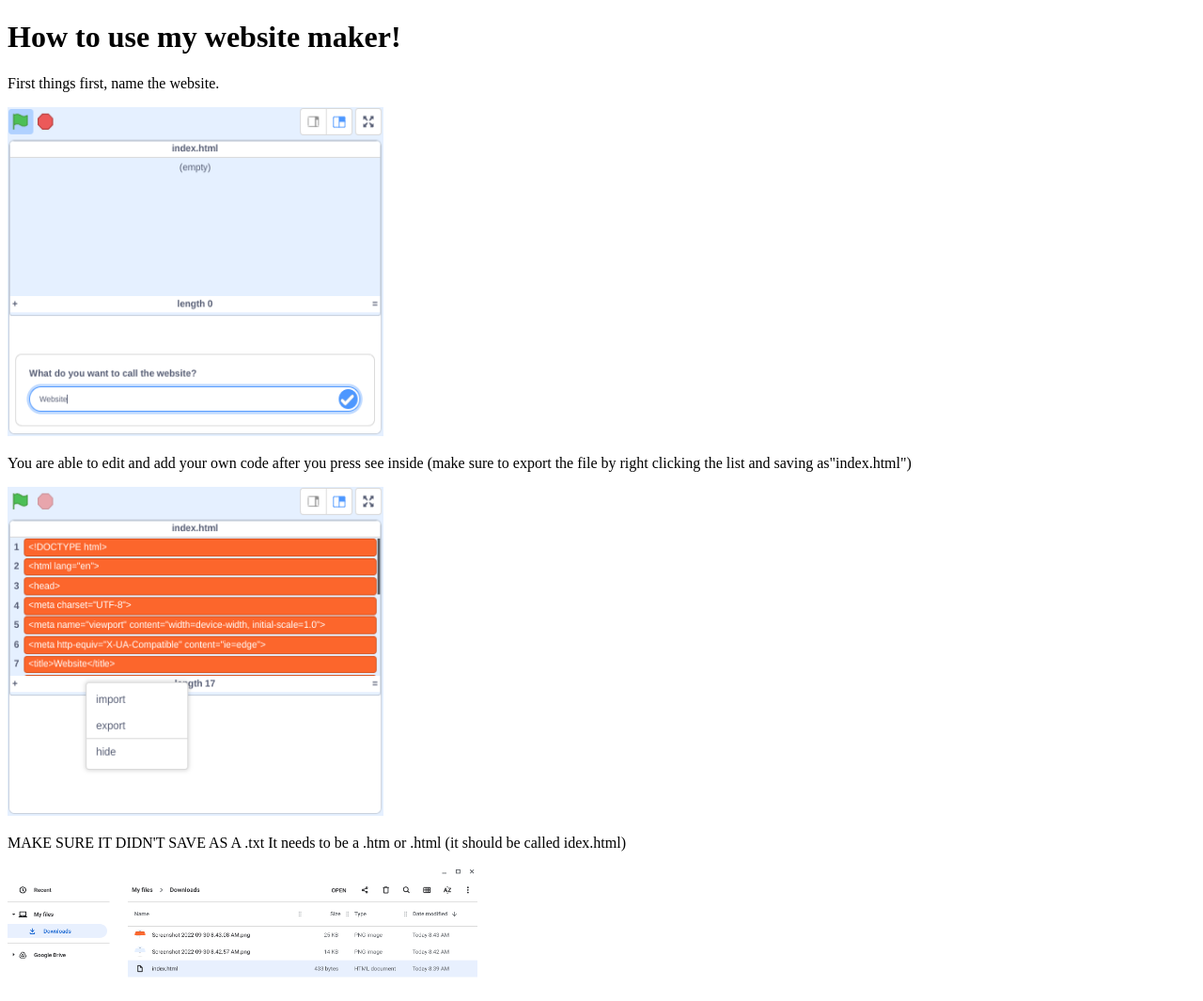
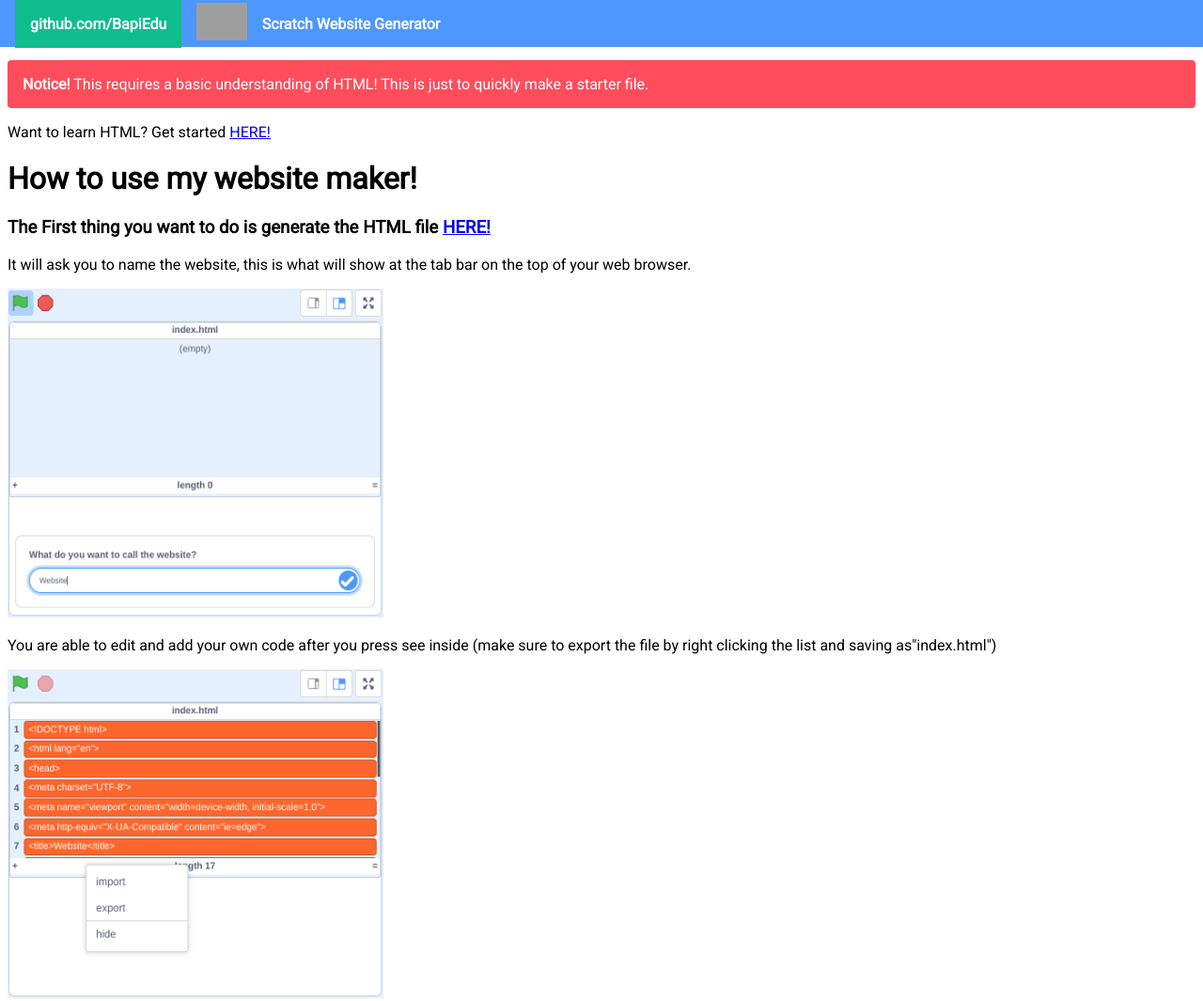
Before and after one commit to BapiEdu/bapiedu.github.io, a plain HTML site: page index.html in a window 1280 px wide. Shown: the top 1065 px of the page at 94% size. Drawn offline with Linux system fonts and the light colour scheme; grey boxes are pictures that could not be loaded; a script that the page names is missing.

Commit message:
Update index.html

```diff
--- a/index.html
+++ b/index.html
@@ -4,22 +4,52 @@
 <meta charset="UTF-8">
 <meta name="viewport" content="width=device-width, initial-scale=1.0">
 <meta http-equiv="X-UA-Compatible" content="ie=edge">
-<title>Tutorial</title>
+<title>HTML Generator Tutorial</title>
 <link rel="stylesheet" href="style.css">
-<link rel="icon" href="favicon.ico" type="image/x-icon">
+<link rel="icon" href="https://u.cubeupload.com/csf30816/5aVuDN.png" type="image/x-icon">
+<link href='http://fonts.googleapis.com/css?family=Roboto' rel='stylesheet' type='text/css'>
+
+<style>
+        body {
+          font-family: 'Roboto', sans-serif;
+          font-size: 16px;
+        }
+      </style>
+
 </head>
 <body>
 <main>
+
+<div id="topBar" style="background-color: #4d97ff; width: 100%; height: 50px; align-items: center; display: flex; flex-direction: row; position:fixed; top: 0; left: 0">
+			<ul style="list-style: none; display: flex; flex-direction: row; align-items: center; padding-left:0">
+				<li class="heading" style="padding: 1em">
+					<a style="color: #ffffff; text-decoration: none; background-color: #0fbd8c; padding: 1em" href="https://github.com/BapiEdu"><b>github.com/BapiEdu</b></a>
+				</li>
+				<li class="desktop">
+					<a href="https://scratch.mit.edu"><img src="https://scratch.mit.edu/images/logo_sm.png" height="40px"></a>
+				</li>
+				<li class="heading desktop" style="padding: 1em">
+					<a style="color: #ffffff; text-decoration: none" href="https://scratch.mit.edu/projects/519325355/"><b>Scratch Website Generator</b></a>
+				</li>
+		</ul></div>
+
+<div id="warningNotice" style="background-color: #ff4d5c; padding: 1em; margin-top:4em; color: white; left:0; border-radius:0.25em;">
+			<b>Notice!</b> This requires a basic understanding of HTML! This is just to quickly make a starter file. </a>
+		</div>
+<p>Want to learn HTML? Get started <a href="https://www.w3schools.com/">HERE!</a>
 <h1>How to use my website maker!</h1>
-<p>First things first, name the website.
+
+<h3>The First thing you want to do is generate the HTML file <a href ="https://scratch.mit.edu/projects/739175956/"><b>HERE!</b></a></h3>
+<p>It will ask you to name the website, this is what will show at the tab bar on the top of your web browser.</p>
 <p><img src="name.png" alt="name" style="width: 400px; height: 350px;"></p>
 <p>You are able to edit and add your own code after you press see inside (make sure to export the file by right clicking the list and saving as"index.html")</p>
 <p><img src="list.png" alt="list" style="width: 400px; height: 350px;"></p>
 <p>MAKE SURE IT DIDN'T SAVE AS A .txt It needs to be a .htm or .html (it should be called idex.html)</p>
 <p><img src="files.png" alt="files" style="width: 500px; height: 350px;"></p>
 <p>Now you can open the website by double clicking it, it should default to opening in web browser. </p>
-<p><img src="final.png" alt="final" style="width: 960px; height: 540px;"></p>
-<p>Fun Fact! This website was made in my generator! you can do way better, I was just in a rush. </p>
+
+<h3>This website was made purely using my HTML Generator on Scratch!</h3>
+
 </main>
 <script src="index.js"></script>
 </body>
```
